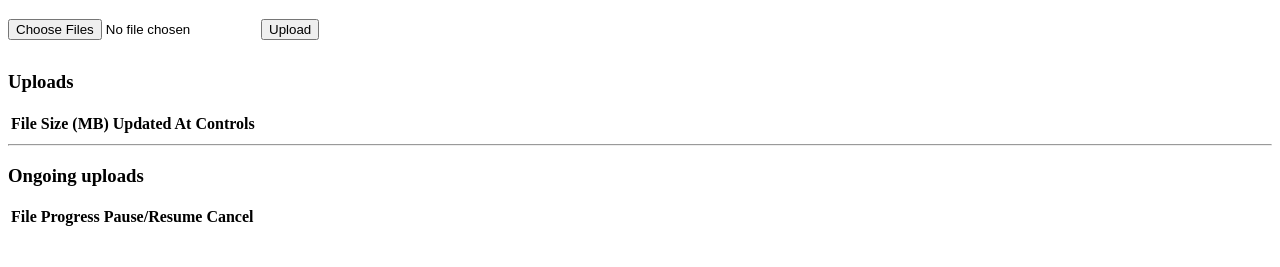
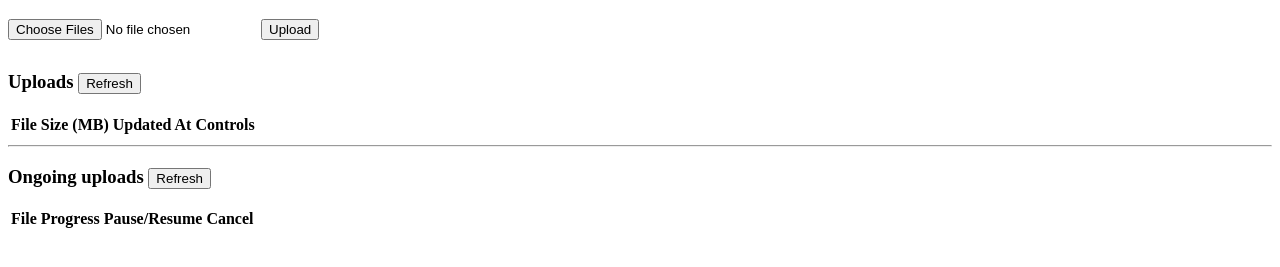
Before and after one commit to sudhakar3697/ourbox, a website: page public/index.html in a window 1280 px wide. Shown: the part 61-328 px from the top of the page. Drawn offline with Linux system fonts and the light colour scheme; no server answers.

Commit message:
Added refresh buttons

```diff
--- a/public/index.html
+++ b/public/index.html
@@ -36,7 +36,7 @@
             <button onclick="upload()"> Upload</button>
         </section>
         <section>
-            <h3>Uploads</h3>
+            <h3>Uploads <button onclick="showFileList()">Refresh</button></h3>
             <table id="file-table">
                 <tr>
                     <th>File</th>
@@ -48,7 +48,7 @@
         </section>
         <hr />
         <section>
-            <h3>Ongoing uploads</h3>
+            <h3>Ongoing uploads <button onclick="showUploadsList()">Refresh</button></h3>
             <table id="upload-progress-table">
                 <tr>
                     <th>File</th>
--- a/public/main.js
+++ b/public/main.js
@@ -2,16 +2,32 @@ const API_URL = `https://ourbox.herokuapp.com/api`;
 // const API_URL = `http://localhost:5000/api`;
 
 async function init() {
-    showFileList();
-    showUploadsList();
+    showFileList(true);
+    showUploadsList(true);
 }
 
-async function showFileList() {
+async function showFileList(init = false) {
     try {
+        const fileTable = document.getElementById('file-table');
+
+        if (!init) {
+            while (fileTable.firstChild) {
+                fileTable.removeChild(fileTable.lastChild);
+            }
+            fileTable.insertAdjacentHTML('beforeend', `
+            <tr>
+            <th>File</th>
+            <th>Size (MB)</th>
+            <th>Updated At</th>
+            <th>Controls</th>
+        </tr>`);
+        }
+
         let result = await fetch(API_URL);
         result = await result.json();
+
         for (const file of result) {
-            const fileTable = document.getElementById('file-table');
+
             const row = document.createElement('tr');
 
             const nameCol = document.createElement('td');
@@ -47,13 +63,28 @@ async function showFileList() {
 }
 
 
-async function showUploadsList() {
+async function showUploadsList(init = false) {
     try {
+        const uploadsTable = document.getElementById('upload-progress-table');
+
+        if (!init) {
+            while (uploadsTable.firstChild) {
+                uploadsTable.removeChild(uploadsTable.lastChild);
+            }
+            uploadsTable.insertAdjacentHTML('beforeend', `<tr>
+            <th>File</th>
+            <th>Progress</th>
+            <th>Pause/Resume</th>
+            <th>Cancel</th></tr>`);
+        }
+
         let result = await fetch(`${API_URL}/uploads`);
         result = await result.json();
+
         for (const uploadTask of result) {
+
             const { file, progress, bytesTransferred, totalBytes, state } = uploadTask;
-            const uploadsTable = document.getElementById('upload-progress-table');
+
             const row = document.createElement('tr');
 
             const nameCol = document.createElement('td');
@@ -148,7 +179,7 @@ async function upload() {
         });
         result = await result.json();
         console.log(result);
-        alert('Refresh to view the updates');
+        // alert('Refresh to view the updates');
     } catch (err) {
         console.log(err);
     }
```
